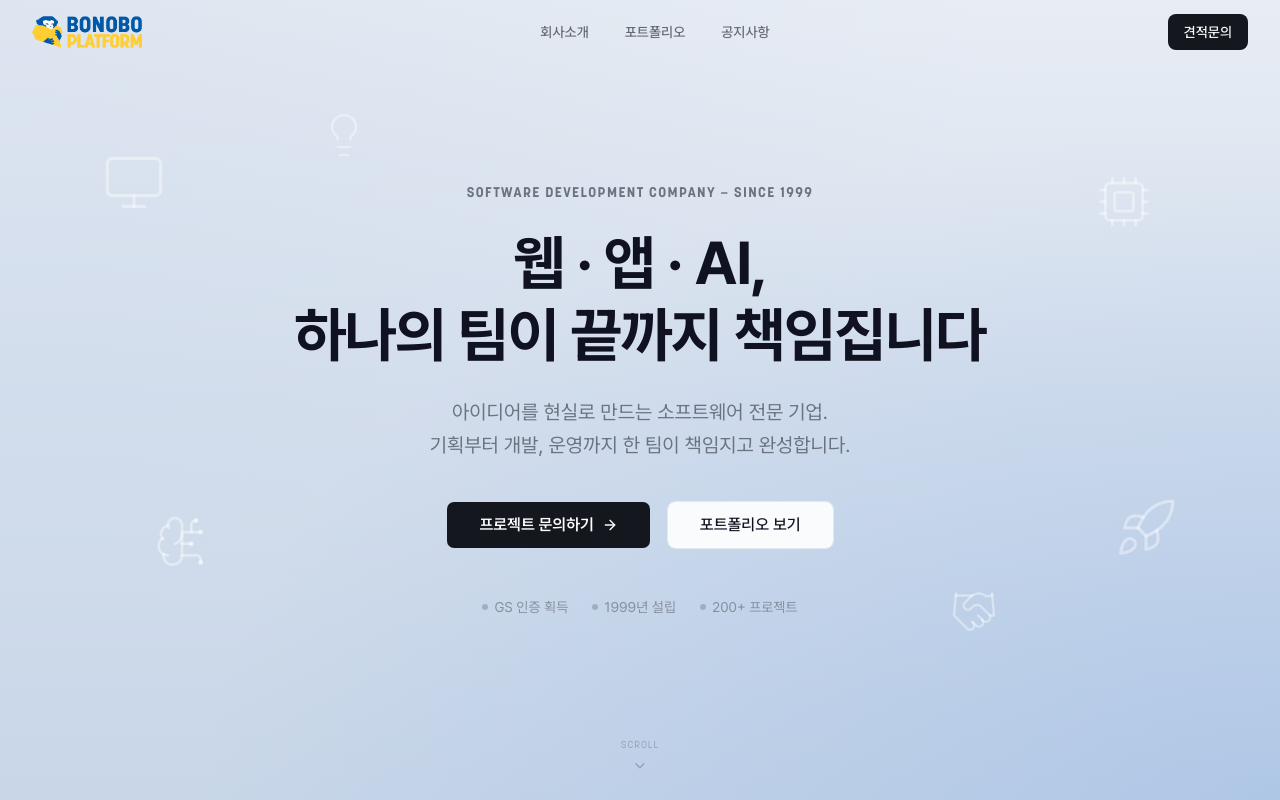
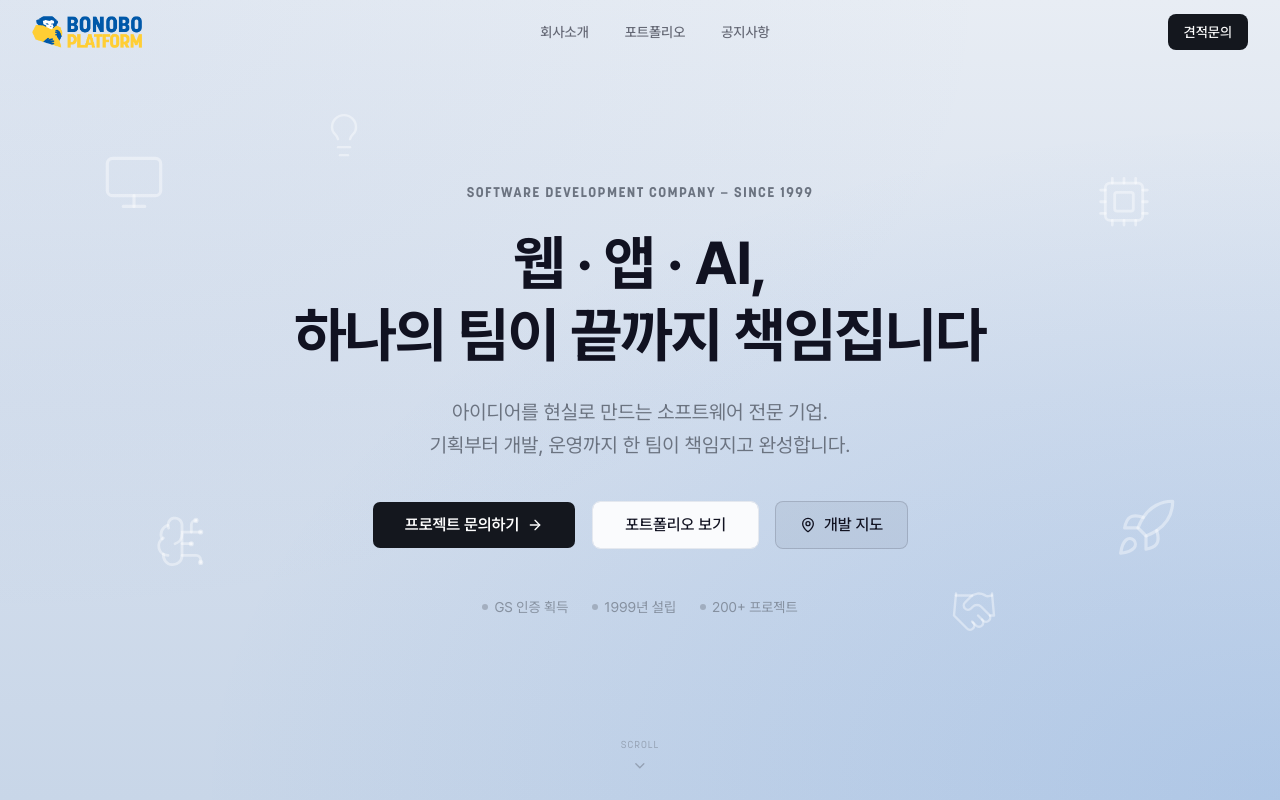
Before and after one commit to MS-Kwak/bonobo-platform, a Next.js app: page / in a window 1280 px wide. Shown: the top 800 px of the page. Built offline with nearby package versions, Linux system fonts and the light colour scheme.

Commit message:
feat: add new '개발 지도' button in hero section linking to the development map; include MapPin icon for enhanced visual appeal

```diff
--- a/components/sections/hero.tsx
+++ b/components/sections/hero.tsx
@@ -10,6 +10,7 @@ import {
   Rocket,
   Lightbulb,
   Handshake,
+  MapPin,
 } from 'lucide-react';
 import { motion } from 'framer-motion';
 import { buttonVariants } from '@/components/ui/button';
@@ -151,6 +152,18 @@ export function Hero() {
           >
             포트폴리오 보기
           </Link>
+          <a
+            href="https://mapstory.kr/보노보플랫폼"
+            target="_blank"
+            rel="noopener noreferrer"
+            className={cn(
+              buttonVariants({ variant: 'outline', size: 'lg' }),
+              'w-full sm:w-auto px-6 h-12 text-base gap-2 border-foreground/20 bg-foreground/5 hover:bg-foreground/10',
+            )}
+          >
+            <MapPin className="size-4" />
+            개발 지도
+          </a>
         </motion.div>
 
         {/* B: Trust Badges */}
```
